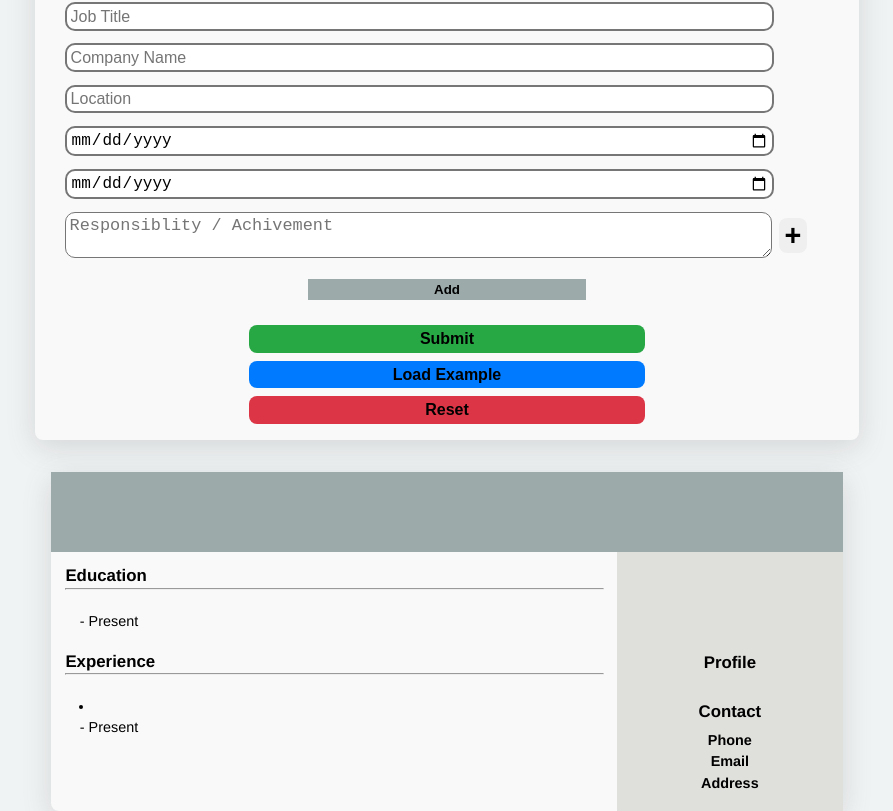
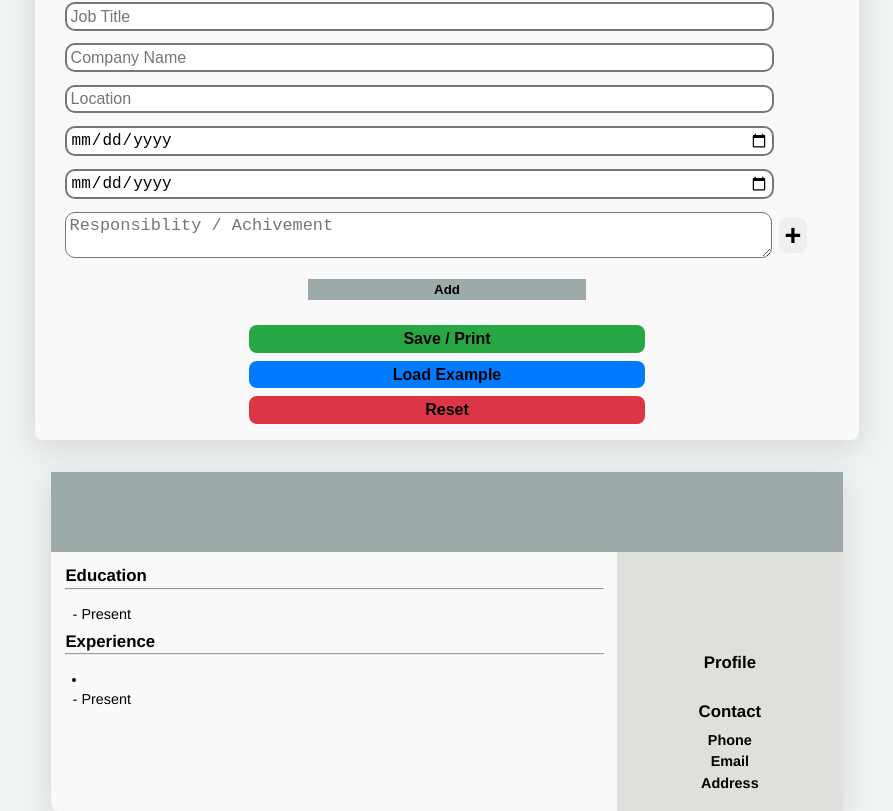
Before and after one commit to Dayo-Akinsola/cv-project, a React (Create React App) app: page / in a window 1280 px wide. Shown: the part 953-1764 px from the top of the page, without its empty margins (193-1086 px from the left). Built offline with nearby package versions, Linux system fonts and the light colour scheme.

Commit message:
renamed submit button

```diff
--- a/src/App.js
+++ b/src/App.js
@@ -366,7 +366,7 @@ class App extends Component {
             <button onClick={this.addExperienceForm} className="section__add-education-btn btn">Add</button>
           </div>
           <div className="form__control-btns">
-            <button onClick={this.printTemplate} type='button' className='submit-btn btn'>Submit</button>
+            <button onClick={this.printTemplate} type='button' className='submit-btn btn'>Save / Print</button>
             <button onClick={this.autoFillForms} className="example-btn btn">Load Example</button>
             <button onClick={this.resetForms} className="reset-btn btn">Reset</button>
           </div>
--- a/src/style.scss
+++ b/src/style.scss
@@ -221,7 +221,7 @@ body {
   }
 
   .template__content {
-    padding: 1em;
+    padding: 0.5em;
     display: flex;
     width: 100%;
     flex-direction: column-reverse;
@@ -240,7 +240,7 @@ body {
   .template__date-location {
     display: flex;
     justify-content: start;
-    margin-bottom: 0.6em;
+    margin-bottom: 0.2em;
     flex-direction: column;
   }
 
@@ -354,40 +354,9 @@ body {
   }
 
   .template {
-    position: fixed;
-    right: 3em;
+    position: relative;
     max-width: 45%;
     width: 45%;
-  }
-}
-
-@media (min-width: 1650px) {
-  .forms{
-    max-width: 49rem;
-  }
-
-  .template {
-    max-width: 49rem;
-  }
-}
-
-@media (min-width: 1800px) {
-  .forms {
-    margin-left: 6em;
-  }
-
-  .template {
-    right: 6em;
-  }
-}
-
-@media (min-width: 1900px) {
-  .forms {
-    margin-left: 8em;
-  }
-
-  .template {
-    right: 8em;
   }
 }
 
@@ -399,6 +368,7 @@ body {
   .template{
     display: grid;
     grid-template-columns: 2.5fr 1fr;
+    box-shadow: none;
   }
 
 
@@ -429,4 +399,8 @@ body {
   .template__email-container {
     align-items: baseline;
   }
+
+  .page-header {
+    display: none;
+  }
 }
```
